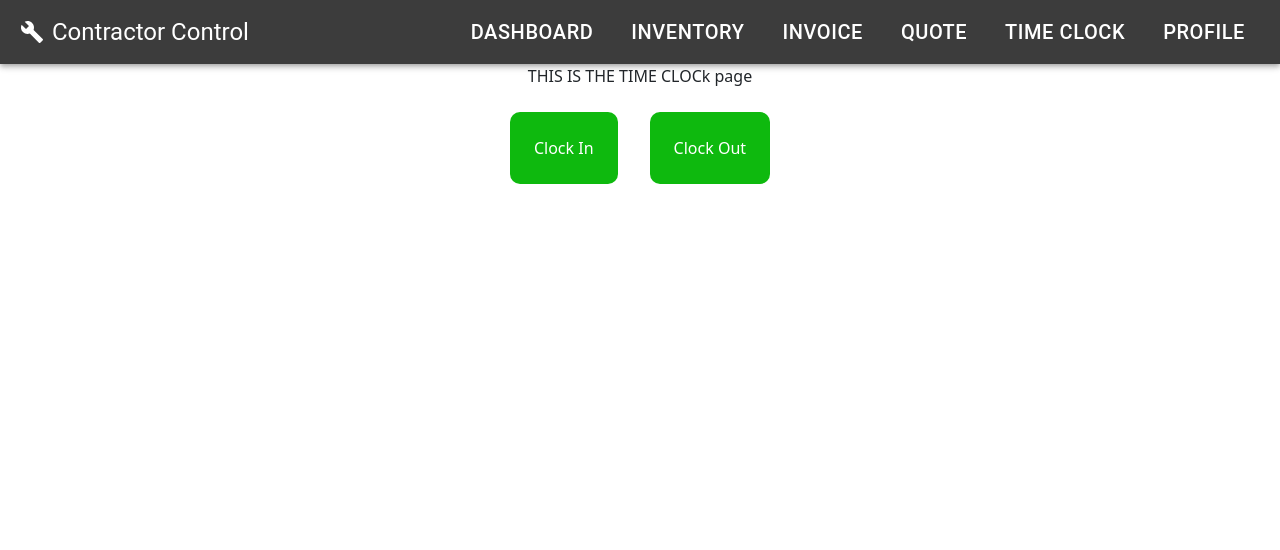
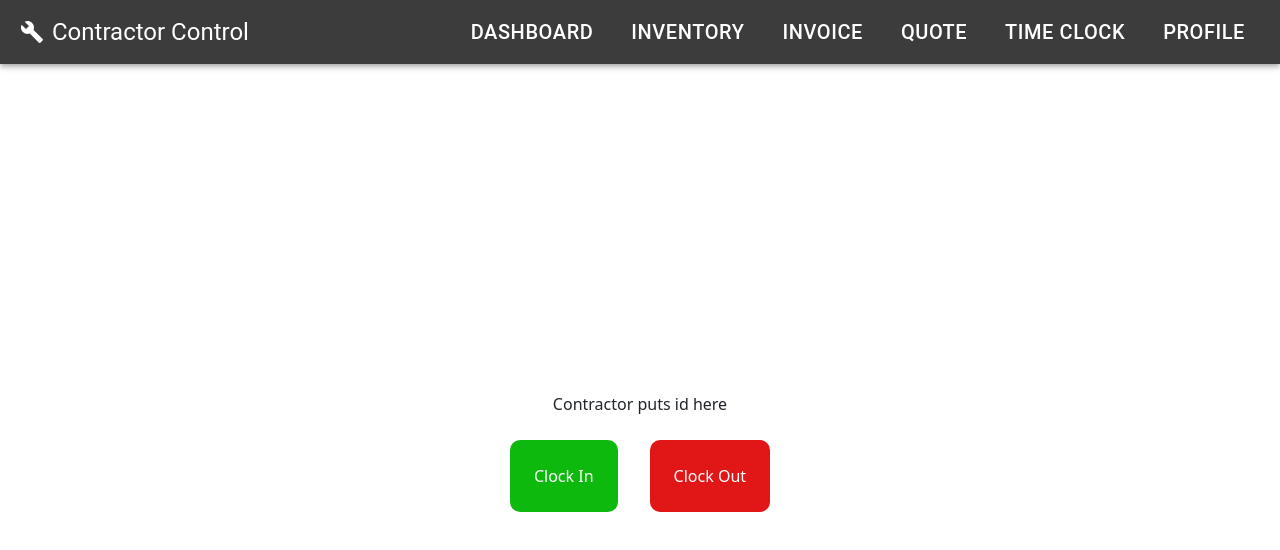
Before and after one commit to jethrolibutan/ccui, a React (Create React App) app: page /timeclock in a window 1280 px wide. Shown: the top 550 px of the page. Built offline with nearby package versions, Linux system fonts and the light colour scheme.

Commit message:
formatting the clock out page

```diff
--- a/package.json
+++ b/package.json
@@ -20,6 +20,7 @@
     "react-icons": "^4.11.0",
     "react-router-dom": "^6.18.0",
     "react-scripts": "^5.0.1",
+    "react-toastify": "^9.1.3",
     "web-vitals": "^2.1.4"
   },
   "scripts": {
--- /dev/null
+++ b/src/components/Time Clock/ClockOut.css
@@ -0,0 +1,9 @@
+.clock-out {
+  border: none;
+  background-color: rgb(225, 22, 22);
+  padding: 1.5em;
+  border-radius: 10px;
+  margin: 0.5rem 0;
+  cursor: pointer;
+  color: white;
+}
--- a/src/components/Time Clock/ClockOut.js
+++ b/src/components/Time Clock/ClockOut.js
@@ -1,9 +1,10 @@
 import React from "react";
+import "./ClockOut.css";
 
 function ClockOut() {
   return (
     <div>
-      <button type="submit">Clock Out</button>
+      <button className="clock-out">Clock Out</button>
     </div>
   );
 }
--- /dev/null
+++ b/src/components/Time Clock/Id.js
@@ -0,0 +1,7 @@
+import React from "react";
+
+function Id() {
+  return <div> Contractor puts id here</div>;
+}
+
+export default Id;
--- a/src/pages/Functional Pages/TimeClock.css
+++ b/src/pages/Functional Pages/TimeClock.css
@@ -1,3 +1,13 @@
+.time-clock-page {
+  display: flex;
+  flex-direction: column;
+  align-items: center;
+  justify-content: center;
+
+  width: 100%;
+  height: 100vh;
+}
+
 .clock-button {
   margin: 1em;
 }
--- a/src/pages/Functional Pages/TimeClock.js
+++ b/src/pages/Functional Pages/TimeClock.js
@@ -1,18 +1,24 @@
 import React from "react";
 import ClockIn from "../../components/Time Clock/ClockIn";
 import ClockOut from "../../components/Time Clock/ClockOut";
+import Id from "../../components/Time Clock/Id";
 import "./TimeClock.css";
 
 function TimeClock() {
   return (
-    <div className="d-flex flex-column align-items-center justify-content-center ">
-      THIS IS THE TIME CLOCk page
-      <div className="d-flex flex-row align-items-center justify-content-center w-100">
-        <div className="clock-button">
-          <ClockIn />
+    <div className="time-clock-page">
+      <div className="d-flex flex-column align-items-center justify-content-center w-100">
+        <div className="enter-id">
+          <Id />
         </div>
-        <div className="clock-button">
-          <ClockOut />
+
+        <div className="d-flex flex-row">
+          <div className="clock-button">
+            <ClockIn />
+          </div>
+          <div className="clock-button">
+            <ClockOut />
+          </div>
         </div>
       </div>
     </div>
```
Also changed, not shown: 1 other file (tests, documents, lock files or other folders).
